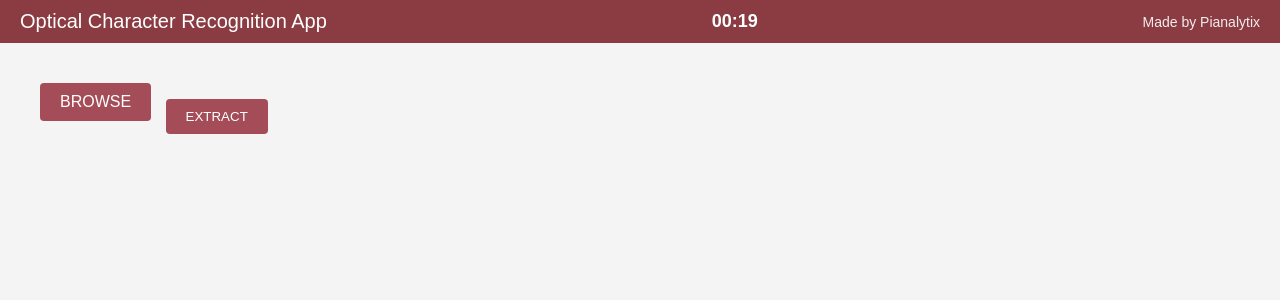
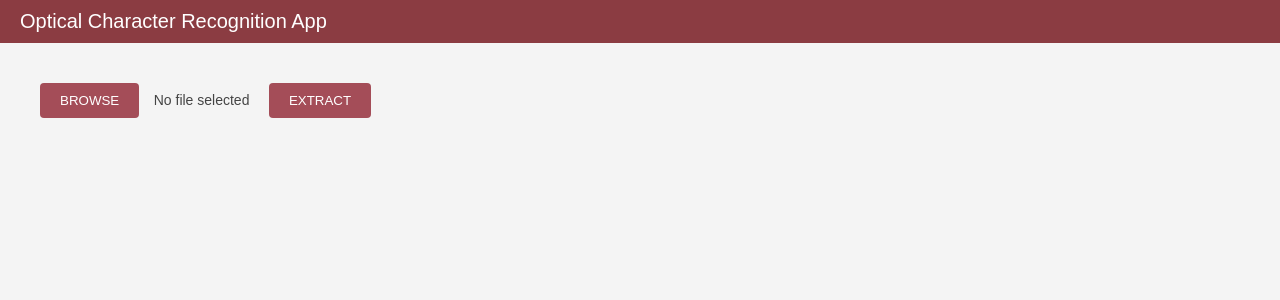
Before and after one commit to AAdewunmi/Optical_Character_Recognition_Project, a Flask app: page / in a window 1280 px wide. Shown: the top 300 px of the page. Run offline with Flask 3, Linux system fonts and the light colour scheme.

Commit message:
Refactor OCR app landing page

```diff
--- a/Optical_Character_Recognition_App/static/style.css
+++ b/Optical_Character_Recognition_App/static/style.css
@@ -37,12 +37,17 @@ body {
     padding: 10px 20px;
     color: white;
     cursor: pointer;
-    display: inline-block;
+    border: none;
+    border-radius: 4px;
     margin-right: 10px;
-    position: relative;
-    overflow: hidden;
-    border-radius: 4px;
 }
+
+.file-name {
+    font-size: 14px;
+    color: #444;
+    margin-right: 15px;
+}
+
 
 .upload-btn input {
     position: absolute;
@@ -70,3 +75,21 @@ body {
     border-left: 5px solid #a44d58;
     box-shadow: 0 2px 5px rgba(0,0,0,0.1);
 }
+.preview-section {
+    margin-bottom: 30px;
+}
+
+.preview-img {
+    max-width: 100%;
+    height: auto;
+    border: 1px solid #ccc;
+    border-radius: 5px;
+    margin-top: 10px;
+}
+.preview-text {
+    background: #fff;
+    padding: 10px;
+    border-radius: 5px;
+    border-left: 5px solid #a44d58;
+    box-shadow: 0 2px 5px rgba(0,0,0,0.1);
+}
--- a/Optical_Character_Recognition_App/templates/index.html
+++ b/Optical_Character_Recognition_App/templates/index.html
@@ -8,18 +8,18 @@
 <body>
     <div class="header">
         <span>Optical Character Recognition App</span>
-        <span class="timer">00:19</span>
-        <span class="made-by">Made by Pianalytix</span>
     </div>
 
     <div class="container">
         <form method="POST" enctype="multipart/form-data" class="upload-form">
-            <label class="upload-btn">
+            <input type="file" id="imageInput" name="image" accept="image/*" hidden onchange="updateFileName(this)">
+            <button type="button" onclick="document.getElementById('imageInput').click()" class="upload-btn">
                 BROWSE
-                <input type="file" name="image" accept="image/*">
-            </label>
+            </button>
+            <span id="file-name" class="file-name">No file selected</span>
             <button type="submit" class="extract-btn">EXTRACT</button>
         </form>
+
 
         {% if image_filename %}
         <div class="preview-section">
@@ -35,5 +35,12 @@
         </div>
         {% endif %}
     </div>
+    <script>
+        function updateFileName(input) {
+            const fileName = input.files.length > 0 ? input.files[0].name : "No file selected";
+            document.getElementById('file-name').textContent = fileName;
+        }
+        </script>
+
 </body>
 </html>
```
